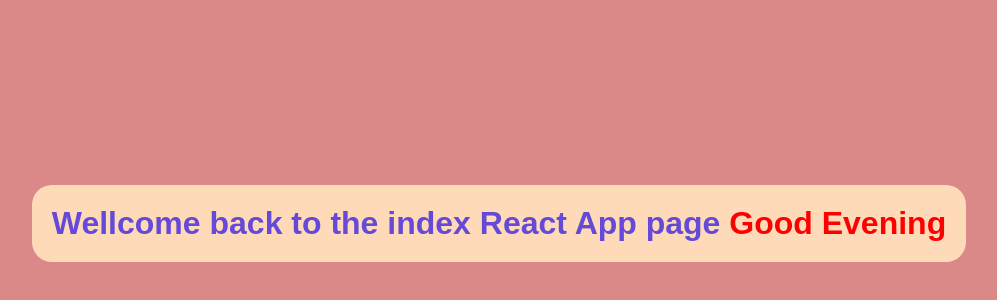
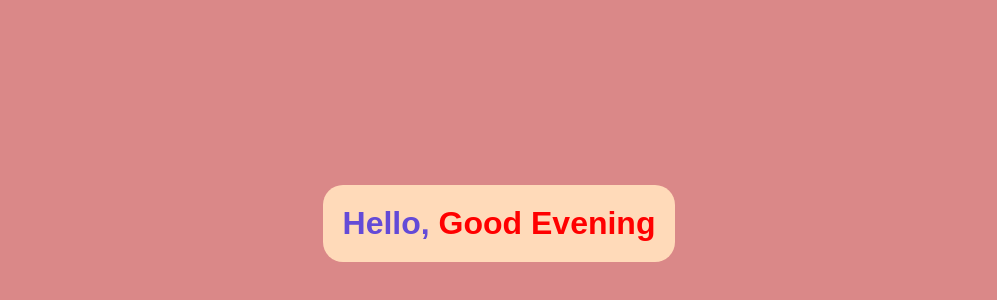
Before and after one commit to VedantDhepe/Greeting-Project, a React (Create React App) app: page / in a window 1280 px wide. Shown: the part 132-432 px from the top of the page, without its empty margins (141-1138 px from the left). Built offline with nearby package versions, Linux system fonts and the light colour scheme.

Commit message:
Sixth Commit

```diff
--- a/src/App.jsx
+++ b/src/App.jsx
@@ -20,7 +20,7 @@ function App() {
     return (
       <>
       <div>
-      <h1> Wellcome back to the index React App page <span style={col}> {wish} </span></h1>
+      <h1> Hello, <span style={col}> {wish} </span></h1>
       </div>
       </>
 
```
